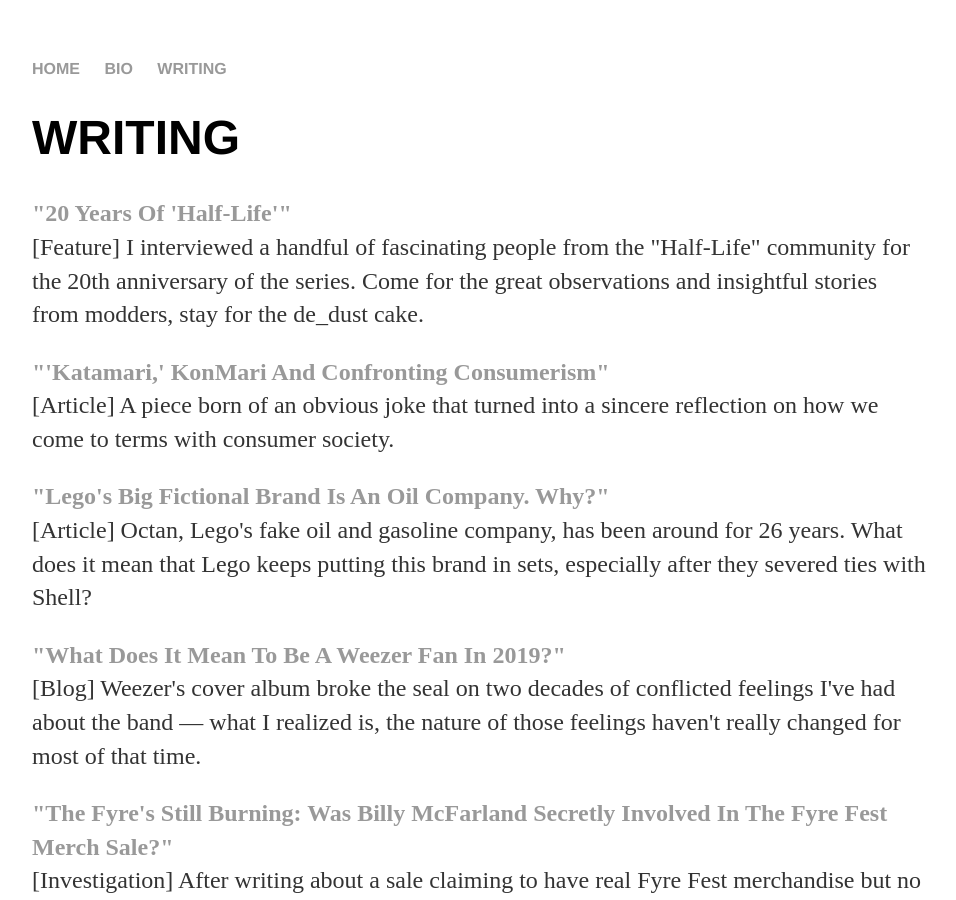
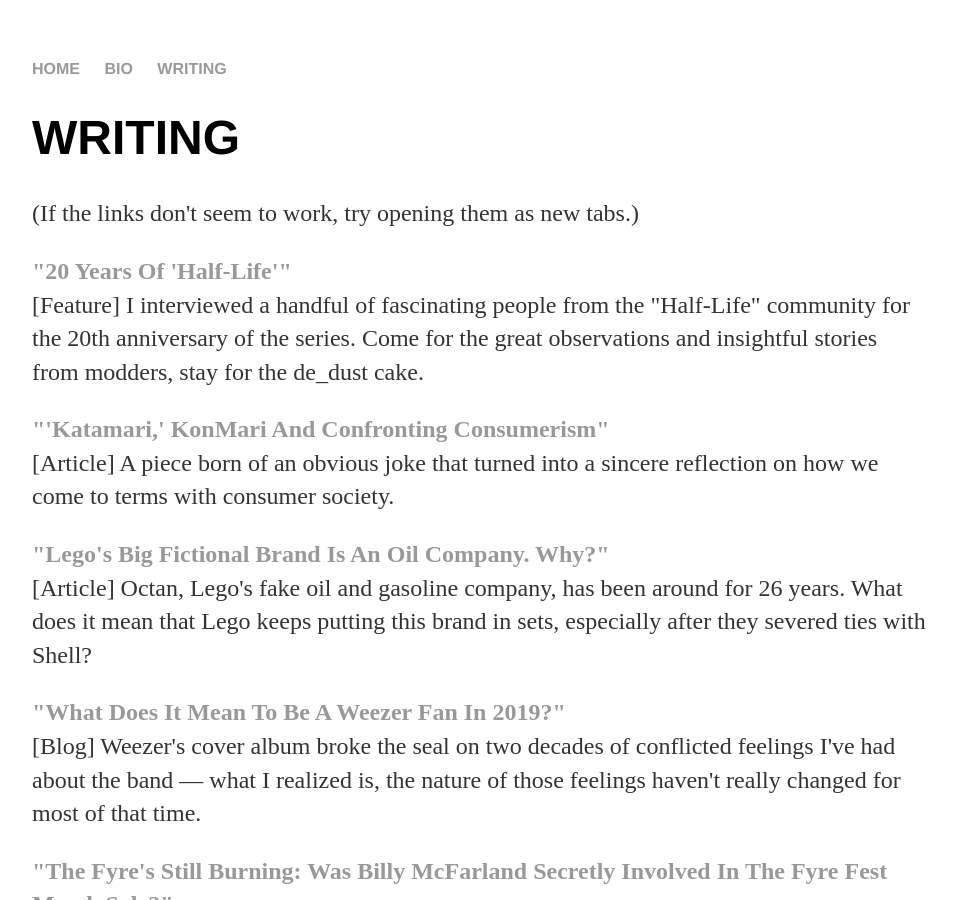
Before and after one commit to mathewolson/mathewolson.github.io, a Jekyll site: the page built from writing.html, in a window 1280 px wide and 900 px high. Shown: the whole window, without its empty margins (160-1116 px from the left). Built offline with Jekyll 4.4.1, drawn with Linux system fonts in a browser that asks for light colours.

Commit message:
Update writing.html

```diff
--- a/writing.html
+++ b/writing.html
@@ -4,6 +4,7 @@
 ---
 <div class="blurb">
 	<h1>WRITING</h1>
+	<p>(If the links don't seem to work, try opening them as new tabs.)</p>
 	<p><b><a href="http://www.digg.com/2018/half-life-20th-anniversary">"20 Years Of 'Half-Life'"</a></b><br>[Feature] I interviewed a handful of fascinating people from the "Half-Life" community for the 20th anniversary of the series. Come for the great observations and insightful stories from modders, stay for the de_dust cake.</p>
 	<p><b><a href="http://www.digg.com/2019/marie-kondo-konmari-katamari-damacy-consumption">"'Katamari,' KonMari And Confronting Consumerism"</a></b><br>[Article] A piece born of an obvious joke that turned into a sincere reflection on how we come to terms with consumer society.</p>
 	<p><b><a href="http://www.digg.com/2019/lego-octan-brand-lord-business-shell">"Lego's Big Fictional Brand Is An Oil Company. Why?"</a></b><br>[Article] Octan, Lego's fake oil and gasoline company, has been around for 26 years. What does it mean that Lego keeps putting this brand in sets, especially after they severed ties with Shell?</p>
```
